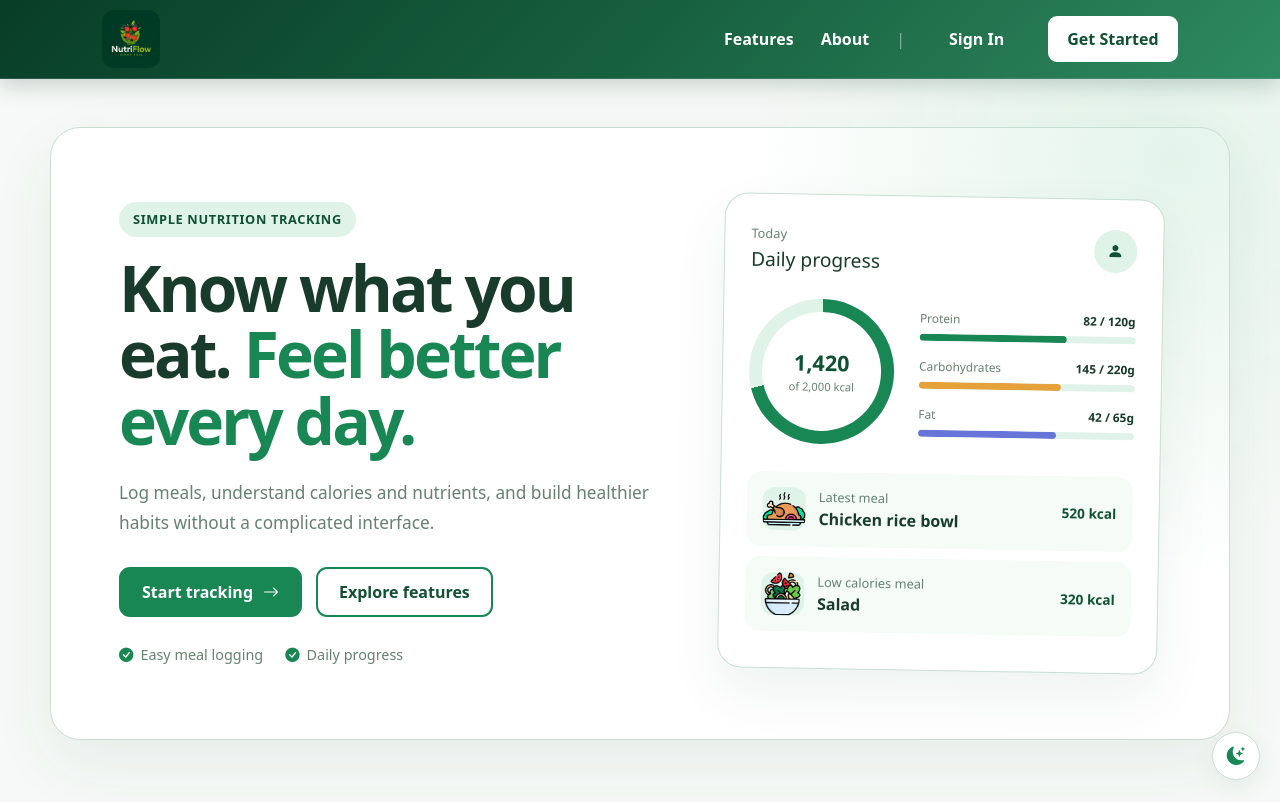
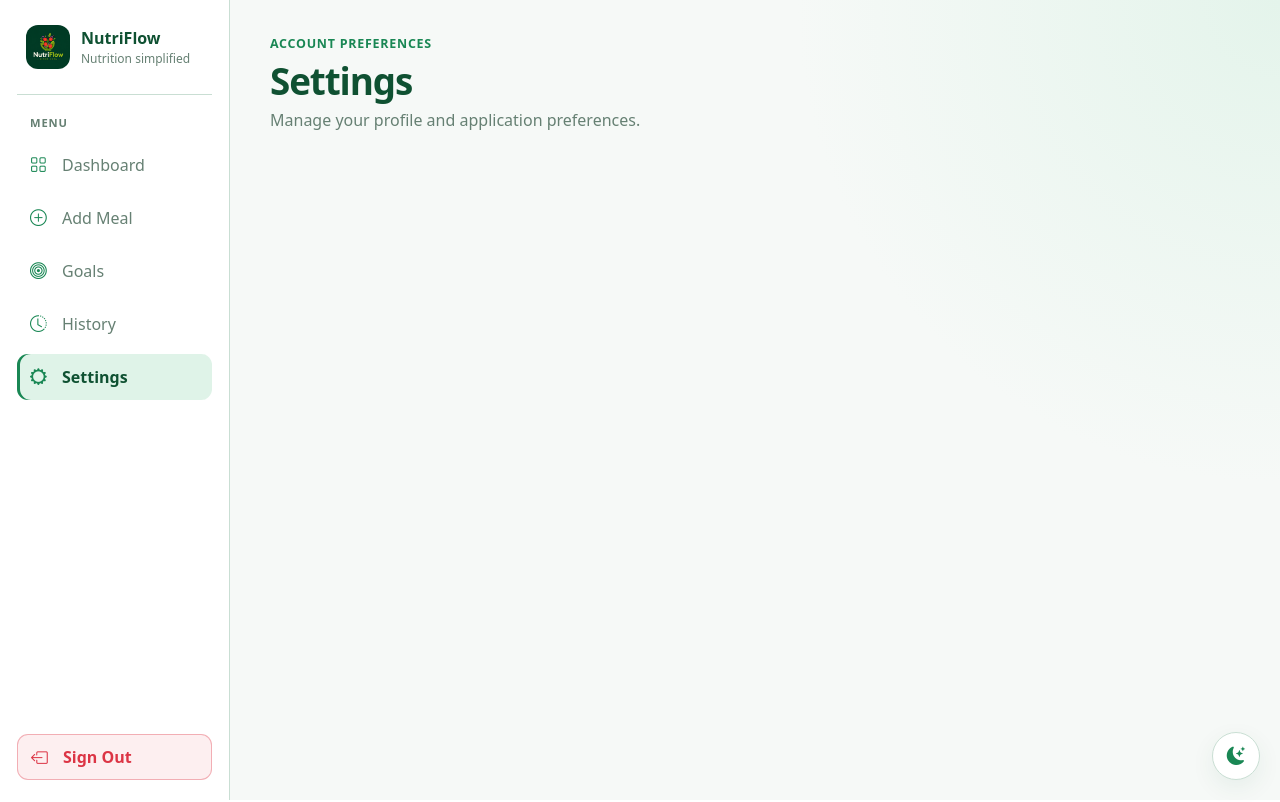
Before and after one commit to sengleapheng65-lab/NutriFlow-web-app, a React (Vite) app in the folder frontend/: page /settings in a window 1280 px wide. Shown: the top 802 px of the page. Built offline with nearby package versions, Linux system fonts and the light colour scheme.

Commit message:
New Settings update on SideBar

```diff
--- a/frontend/src/App.tsx
+++ b/frontend/src/App.tsx
@@ -6,6 +6,7 @@ import Register from "./pages/Register";
 import Dashboard from "./pages/Dashboard";
 import AddMeal from "./pages/AddMeal";
 import History from "./pages/History";
+import Settings from "./pages/Settings";
 
 import AppLayout from "./components/AppLayout";
 import ThemeToggle from "./components/ThemeToggle";
@@ -29,6 +30,7 @@ function AppContent() {
           <Route path="/dashboard" element={<Dashboard />} />
           <Route path="/add-meal" element={<AddMeal />} />
           <Route path="/history" element={<History />} />
+          <Route path="/settings" element={<Settings />} />
         </Route>
 
         {/* Unknown URLs return to Home */}
--- a/frontend/src/components/AppLayout.tsx
+++ b/frontend/src/components/AppLayout.tsx
@@ -1,5 +1,5 @@
 import { Outlet } from "react-router-dom";
-import AppSidebar from "./AppSideBar";
+import AppSidebar from "./AppSidebar";
 
 function AppLayout() {
   return (
--- a/frontend/src/components/AppSidebar.tsx
+++ b/frontend/src/components/AppSidebar.tsx
@@ -80,6 +80,15 @@ function AppSidebar() {
           >
             <i className="bi bi-clock-history" aria-hidden="true" />
             <span>History</span>
+          </NavLink>
+
+          <NavLink
+            to="/settings"
+            className={({ isActive }) => (isActive ? "active" : "")}
+            onClick={closeMenu}
+          >
+            <i className="bi bi-gear-wide" aria-hidden="true" />
+            <span>Settings</span>
           </NavLink>
         </nav>
 
--- /dev/null
+++ b/frontend/src/pages/Settings.tsx
@@ -0,0 +1,17 @@
+import "../styles/Settings.css";
+
+function Settings() {
+  return (
+    <main className="settings-main">
+      <header className="settings-header">
+        <div>
+          <p className="settings-label">Account preferences</p>
+          <h1>Settings</h1>
+          <p>Manage your profile and application preferences.</p>
+        </div>
+      </header>
+    </main>
+  );
+}
+
+export default Settings;
--- /dev/null
+++ b/frontend/src/styles/Settings.css
@@ -0,0 +1,66 @@
+/* Settings page */
+
+.settings-main {
+  width: 100%;
+  max-width: 1450px;
+  min-width: 0;
+  min-height: 100vh;
+  margin: 0 auto;
+  padding: 35px 40px;
+  color: var(--text);
+}
+
+.settings-header {
+  min-height: 82px;
+  margin-bottom: 26px;
+  display: flex;
+  align-items: center;
+}
+
+.settings-label {
+  margin: 0;
+  color: var(--green);
+  font-size: 0.78rem;
+  font-weight: 750;
+  letter-spacing: 0.06em;
+  text-transform: uppercase;
+}
+
+.settings-header h1 {
+  margin: 5px 0;
+  color: var(--green-dark);
+  font-size: clamp(1.8rem, 3vw, 2.3rem);
+  font-weight: 750;
+  letter-spacing: -0.03em;
+}
+
+.settings-header > div > p:last-child {
+  margin: 0;
+  color: var(--muted);
+}
+
+@media (max-width: 900px) {
+  .settings-main {
+    padding: 30px 24px;
+  }
+}
+
+@media (max-width: 650px) {
+  .settings-main {
+    padding: 23px 15px 30px;
+  }
+
+  .settings-header {
+    min-height: auto;
+  }
+}
+
+@media (max-width: 400px) {
+  .settings-main {
+    padding: 20px 11px 28px;
+  }
+
+  .settings-header h1 {
+    font-size: 1.65rem;
+  }
+}
```
